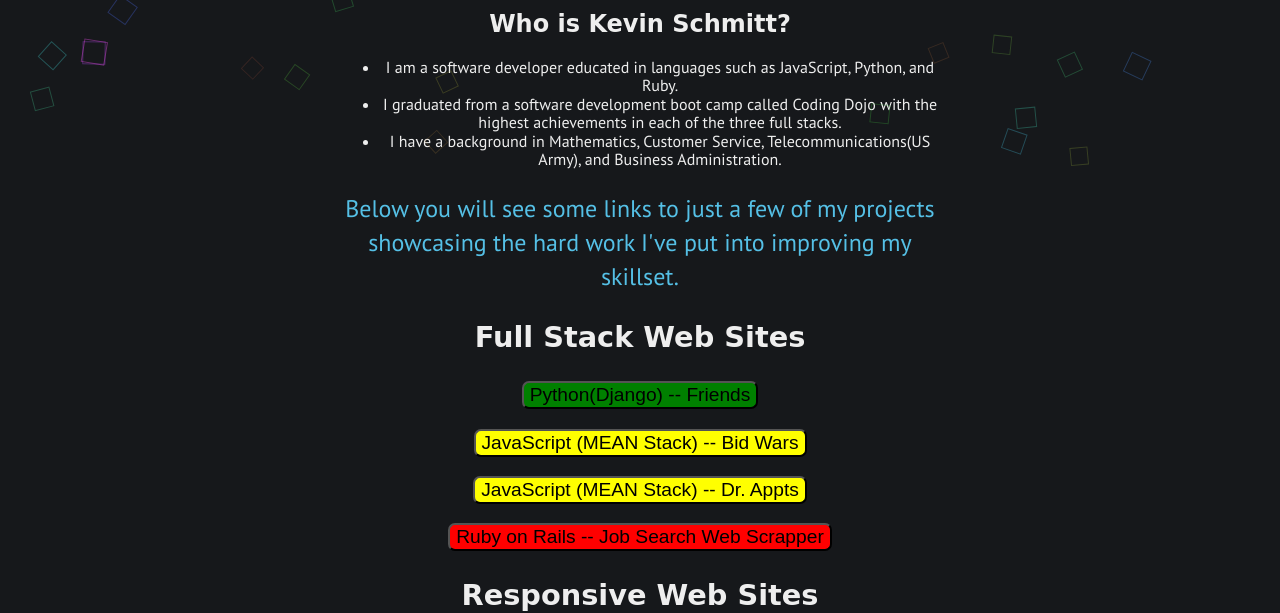
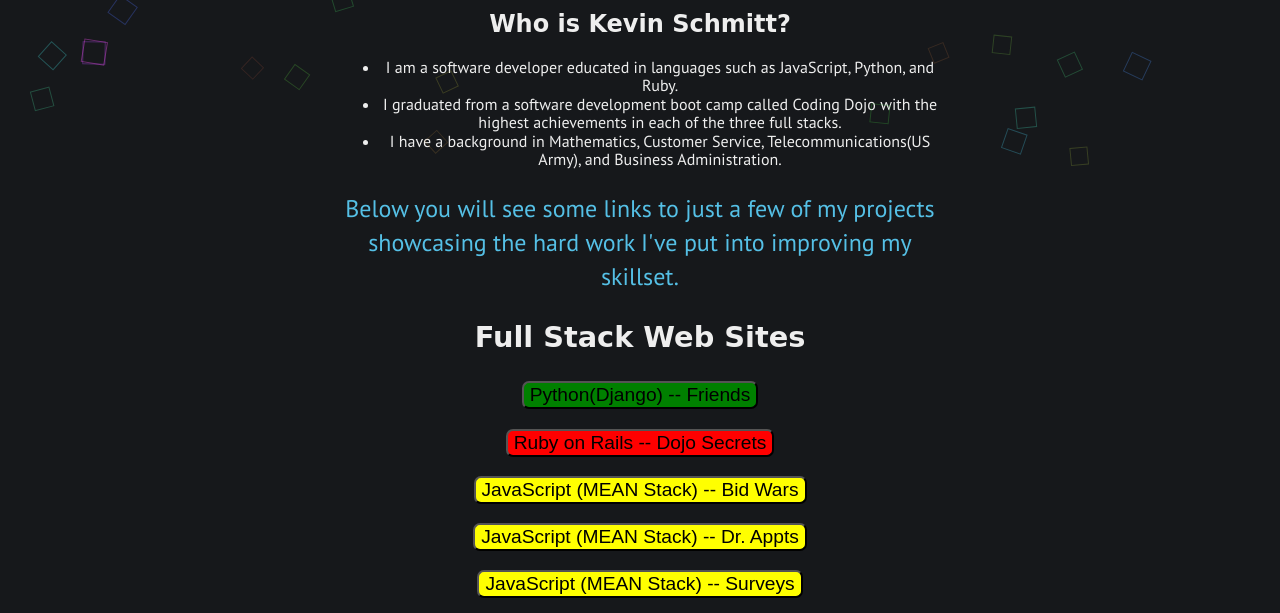
Before and after one commit to schmittkw/portfolio2, a plain HTML site: page index.html in a window 1280 px wide. Shown: the part 141-754 px from the top of the page. Drawn offline with Linux system fonts and the light colour scheme; a web font is replaced by a local one.

Commit message:
re-deployed dojo secrets

```diff
--- a/index.html
+++ b/index.html
@@ -39,9 +39,10 @@
     <ul class="post-list" style='text-align:center;'>
       <h2>Full Stack Web Sites</h2>
       <li><a href="http://13.59.15.176" target="_blank"><button class='python'>Python(Django) -- Friends</button></a></li>
-      <!-- <li><a href="http://52.15.215.0" target="_blank"><button class='ruby'>Ruby on Rails -- Dojo Secrets</button></a></li> -->
+      <li><a href="http://52.14.154.73/" target="_blank"><button class='ruby'>Ruby on Rails -- Dojo Secrets</button></a></li>
       <li><a href="http://13.59.181.42/" target="_blank"><button class='javascript'>JavaScript (MEAN Stack) -- Bid Wars</button></a></li>
       <li><a href="http://18.216.169.149" target="_blank"><button class='javascript'>JavaScript (MEAN Stack) -- Dr. Appts</button></a></li>
+      <li><a href="http://18.216.147.73/" target="_blank"><button class='javascript'>JavaScript (MEAN Stack) -- Surveys</button></a></li>
       <li><a href="http://18.220.216.17" target="_blank"><button class='ruby'>Ruby on Rails -- Job Search Web Scrapper</button></a></li>
 
 
```
